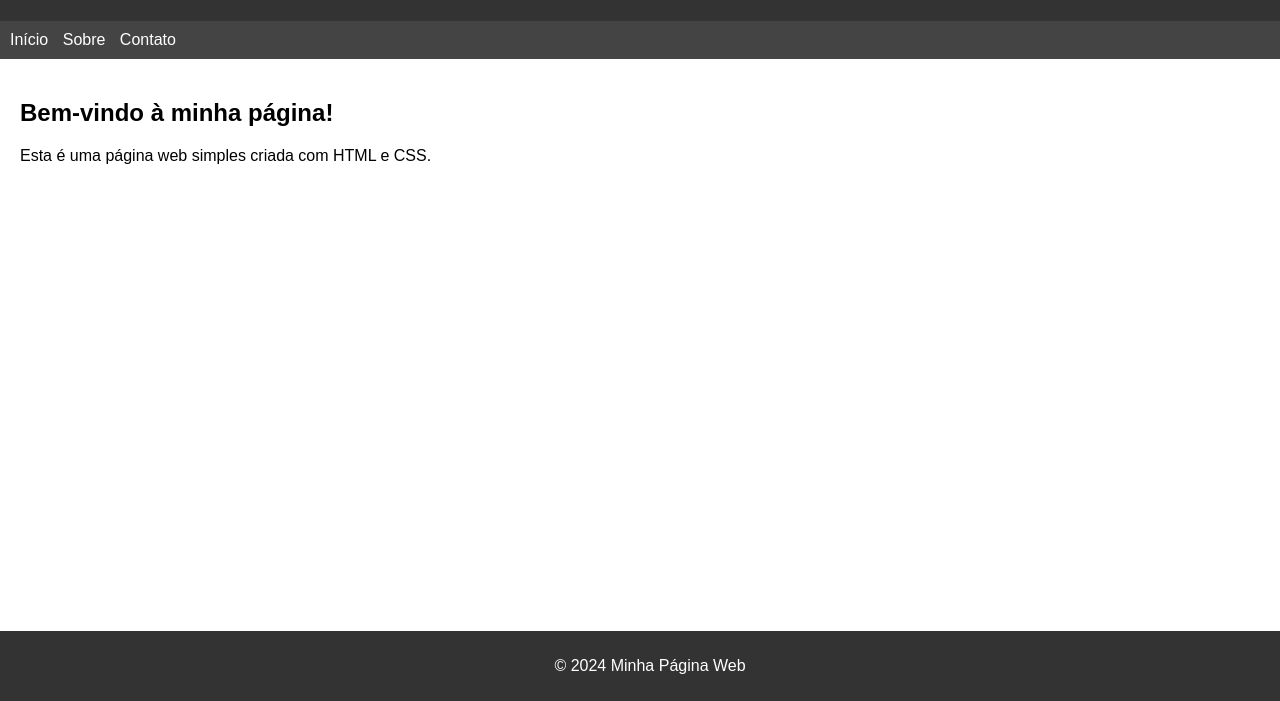
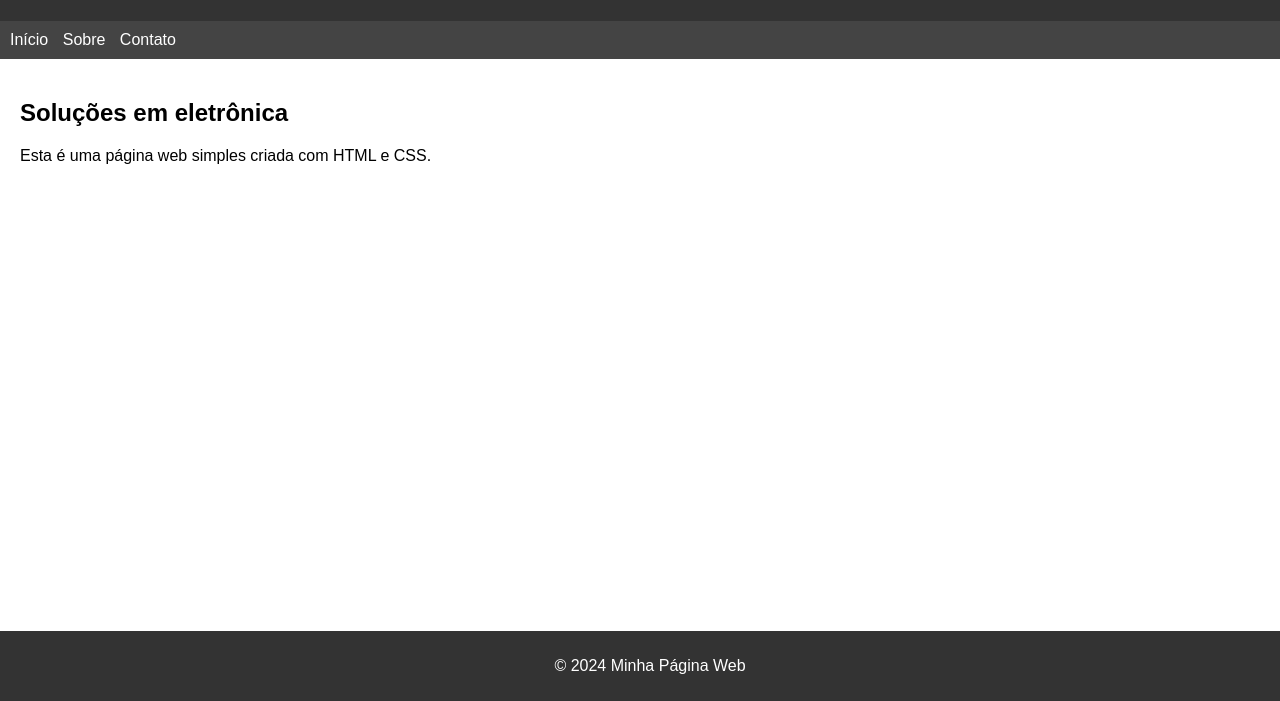
Before and after one commit to ximenes10/xsolution, a plain HTML site: page index.html in a window 1280 px wide. Shown: the part 99-800 px from the top of the page. Drawn offline with Linux system fonts and the light colour scheme.

Commit message:
Update index.html

```diff
--- a/index.html
+++ b/index.html
@@ -3,7 +3,7 @@
 <head>
     <meta charset="UTF-8">
     <meta name="viewport" content="width=device-width, initial-scale=1.0">
-    <title>Minha Página Web</title>
+    <title>XSOLUTION development</title>
     <link rel="stylesheet" href="styles.css">
 </head>
 <body>
@@ -19,7 +19,7 @@
     </nav>
     <main>
         <section>
-            <h2>Bem-vindo à minha página!</h2>
+            <h2>Soluções em eletrônica</h2>
             <p>Esta é uma página web simples criada com HTML e CSS.</p>
         </section>
     </main>
```
